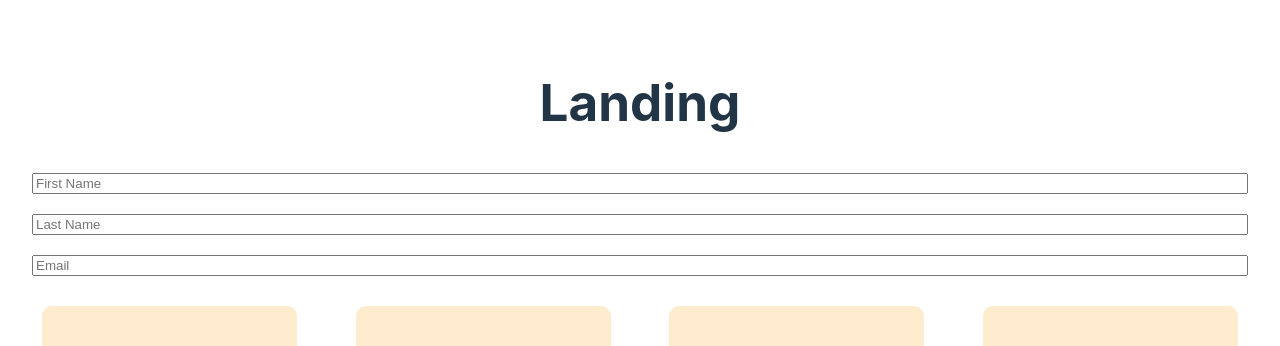
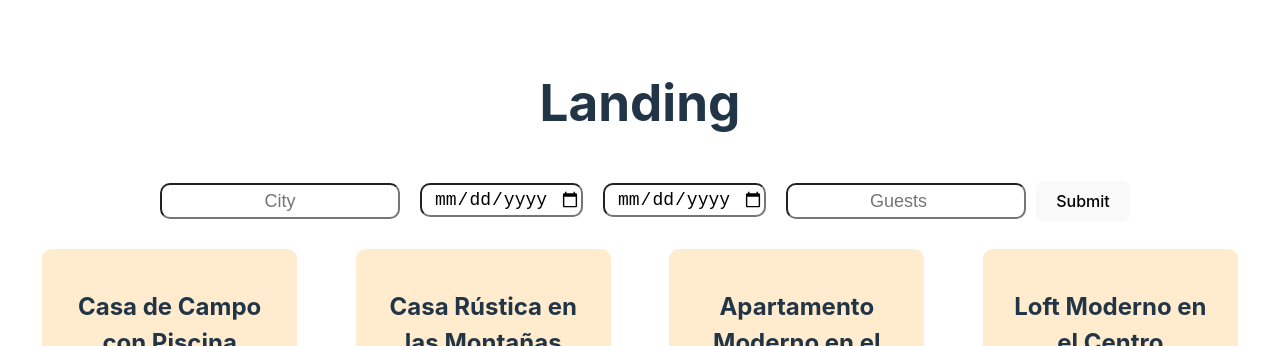
Before and after one commit to albinramos/frontend_fullstack, a React (Vite) app: page / in a window 1280 px wide. Shown: the top 346 px of the page. Built offline with nearby package versions, Linux system fonts and the light colour scheme; no server answers.

Commit message:
show cities and random houses on landing page

```diff
--- a/src/Data.jsx
+++ b/src/Data.jsx
@@ -11,6 +11,7 @@ export const houses = [
     guestCount: 6,
     locationValue: '40.7128, -74.0060', // Coordenadas de Nueva York
     price: 200,
+    amenities: ['wifi', 'parking', 'swimming pool'],
   },
   {
     user_id: 2,
@@ -24,6 +25,7 @@ export const houses = [
     guestCount: 6,
     locationValue: '34.0522, -118.2437', // Coordenadas de Los Ángeles
     price: 150,
+    amenities: ['wifi', 'parking', 'air conditioned'],
   },
   {
     user_id: 3,
--- a/src/components/landing/Landing.jsx
+++ b/src/components/landing/Landing.jsx
@@ -62,11 +62,13 @@ const Landing = () => {
         <section className="landing">
           <h1>Landing</h1>
           <div className='landing__input'>
-          <form className='register__form'>
-            <input type='text' placeholder='First Name'className='form__name'/>
-            <input type='text' placeholder='Last Name'className='form__last'/>
-            <input type="email" placeholder="Email" className='form__email'/>
+          <form className='landing__form'>
+            <input type='text' placeholder='City'className='form__city'/>
+            <input type='date' placeholder='Arrival Date'className='form__arrival-date'/>
+            <input type="date" placeholder="Depart Date" className='form__depart-date'/>
+            <input type="number" placeholder="Guests" className='form__guests'/>
           </form>
+          <button type="submit">Submit</button>
           </div>
           <div className='landing__container'>
             {randomHouses.map((house, index) => {
--- a/src/components/landing/landing.css
+++ b/src/components/landing/landing.css
@@ -20,7 +20,7 @@
   border-radius: 10px;
 }
 
-.landing__form-input{
+.landing__input{
   margin: 10px;
   display: flex;
   flex-direction: row;
@@ -30,11 +30,17 @@
 
 .form__city,
 .form__arrival-date,
-.form__leave-date,
+.form__depart-date,
 .form__guests{
   margin: 10px;
   display: flex;
   font-size: 18px;
   border-radius: 10px;
   height: 30px;
+  text-align: center;
 }
+
+.landing__form{
+  display: flex;
+  flex-direction: row;
+}
```
